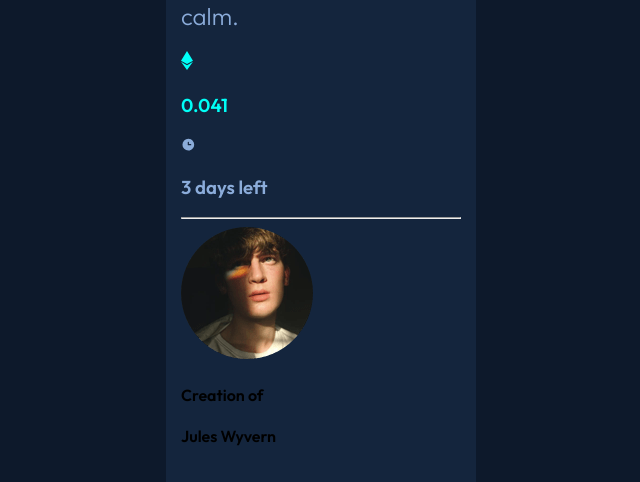
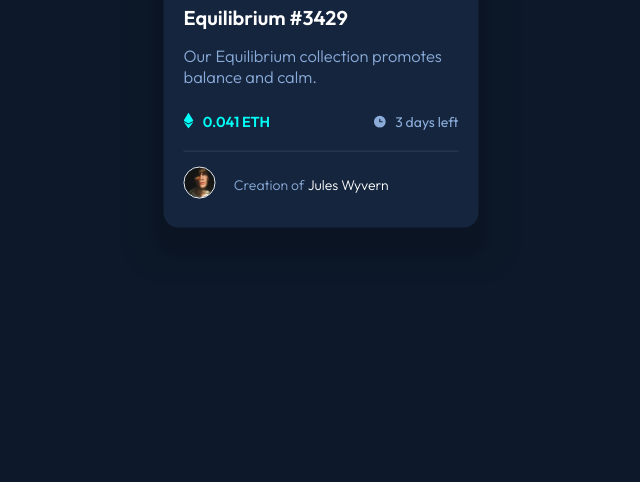
Before and after one commit to thullyoufrn/NFT-preview-card-component, a plain HTML site: page index.html in a window 1280 px wide. Shown: the part 441-923 px from the top of the page, without its empty margins (319-959 px from the left). After the commit the page ends 800 px from the top, so only its background shows below. Drawn offline with Linux system fonts and the light colour scheme.

Commit message:
second commit

```diff
--- a/index.html
+++ b/index.html
@@ -15,13 +15,15 @@
       <img class="main-img" src="./images/image-equilibrium.jpg" alt="Equilibrium in the middle">
       <h1>Equilibrium #3429</h1>
       <h2>Our Equilibrium collection promotes balance and calm.</h2>
+      <div class="infos">
         <div class="ethereums">
           <img src="./images/icon-ethereum.svg" alt="Equilibrium icon">
-        <h3>0.041</h3>
+          <h3>0.041 ETH</h3>
         </div>
         <div class="time">
           <img src="./images/icon-clock.svg" alt="Clock">
           <h3>3 days left</h3>
+        </div>
       </div>
       <hr>
       <div class="avatar">
@@ -31,7 +33,7 @@
       </div>
     </div>
   </main>
-  <footer>
+  <!-- <footer>
     <div class="attribution">
       Challenge by
       <a href="https://www.frontendmentor.io?ref=challenge" target="_blank" rel="noopener">
@@ -42,6 +44,6 @@
         Thullyo Damasceno
       </a>.
     </div>
-  </footer>
+  </footer> -->
 </body>
 </html>
--- a/style.css
+++ b/style.css
@@ -1,3 +1,6 @@
+/* add hovers in the end */
+/* edit the footers in the end */
+
 @import url('https://fonts.googleapis.com/css2?family=Outfit:wght@300;400;600&display=swap');
 
 :root {
@@ -14,55 +17,120 @@ body {
     background-color: var(--very-dark-blue-main-BG);
     position: relative;
     margin: 0;
+    min-height: 100vh;
 }
 
 .container {
     background-color: var(--very-dark-blue-card-BG);
-    max-width: 280px;
+    max-width: 275px;
     position: absolute;
-    padding: 15px;
+    padding: 20px;
+    top: 50%;
     left: 50%;
-    translate: -50%;
+    translate: -50% -50%;
+    border-radius: 15px;
+    box-shadow:
+        0px 20px 5px 10px rgba(0 0 0 / 10%),
+        0px 15px 5px 40px rgba(0 0 0 / 5%);
 }
 
 .main-img {
     width: 100%;
+    border-radius: 10px;
 }
 
 .container h1 {
     color: var(--white);
     font-weight: 600;
+    font-size: 20px;
+    margin: 15px 0;
 }
 
 .container h2 {
     color: var(--soft-blue);
     font-weight: 300;
+    font-size: 16.5px;
+    margin: 0 0 24px 0;
+}
+
+.infos {
+    margin: 0 0 20px 0;
+    position: relative;
 }
 
 .ethereums {
-    color: var(--cyan);
-    font-weight: 400;
+    display: inline-block;
 }
 
 .ethereums img {
-    width: 12px;
+    width: 10px;
+    display: inline-block;
+    margin-right: 6px;
+    translate: 0 2px;
+}
+
+.ethereums h3 {
+    color: var(--cyan);
+    font-weight: 600;
+    font-size: 14.5px;
+    display: inline-block;
+    margin: 0;
 }
 
 .time {
-    color: var(--soft-blue);
-    font-weight: 300;
+    display: inline-block;
+    position: absolute;
+    right: 0;
 }
 
 .time img {
     width: 15px;
+    display: inline-block;
+    margin-right: 4px;
+    translate: 0 2.5px;
+}
+
+.time h3 {
+    color: var(--soft-blue);
+    font-weight: 400;
+    font-size: 14px;
+    display: inline-block;
+    margin: 0;
+}
+
+hr {
+    background-color: var(--very-dark-blue-line);
+    border: 0;
+    height: 0.5px;
+    margin: 0 0 15px 0;
 }
 
 .avatar {
-
+    margin: 0 0 5px 0;
 }
 
 .avatar img {
+    display: inline-block;
+    width: 30px;
+    margin-right: 15px;
+    border-radius: 100%;
+    border: 1px solid var(--white);
+}
 
+.avatar h4 {
+    display: inline-block;
+    margin: 0;
+    translate: 0 -50%;
+    font-size: 14px;
+    font-weight: 300;
+}
+
+.avatar h4:first-of-type {
+    color: var(--soft-blue);
+}
+
+.avatar h4:last-of-type {
+    color: var(--white);
 }
 
 .attribution {
```
Lines whose indentation alone changed are shown as unchanged.
